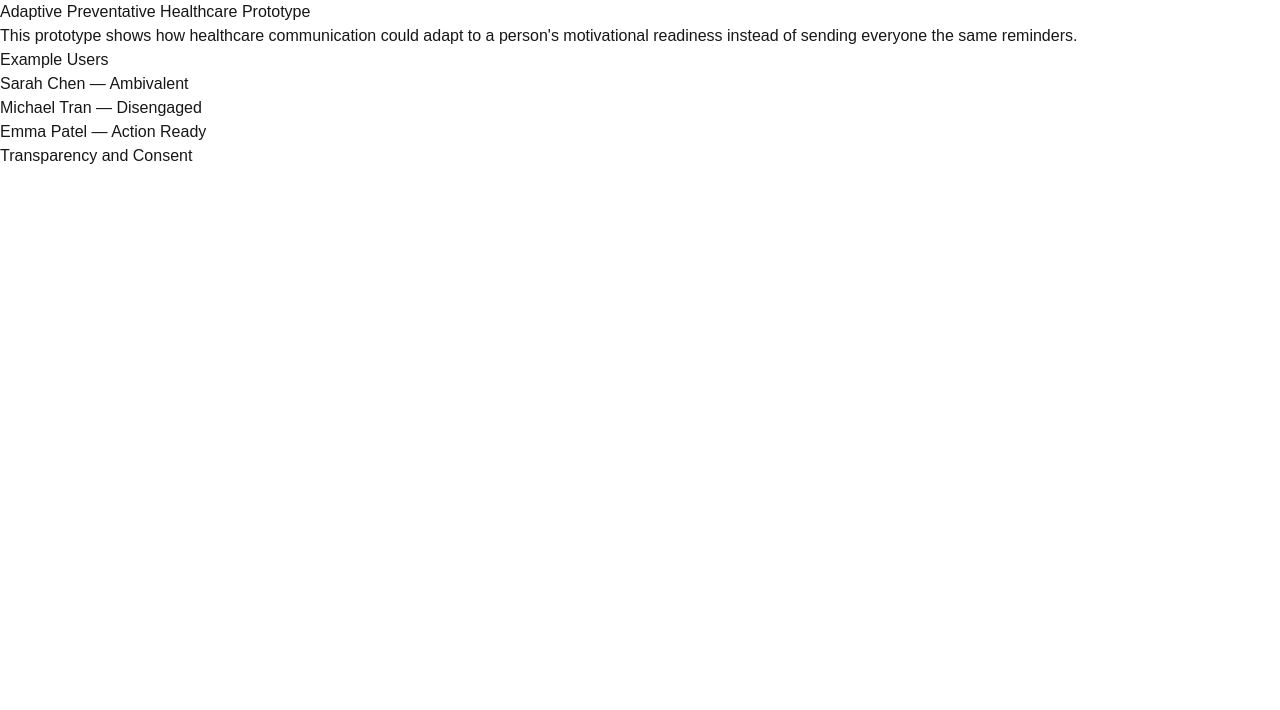
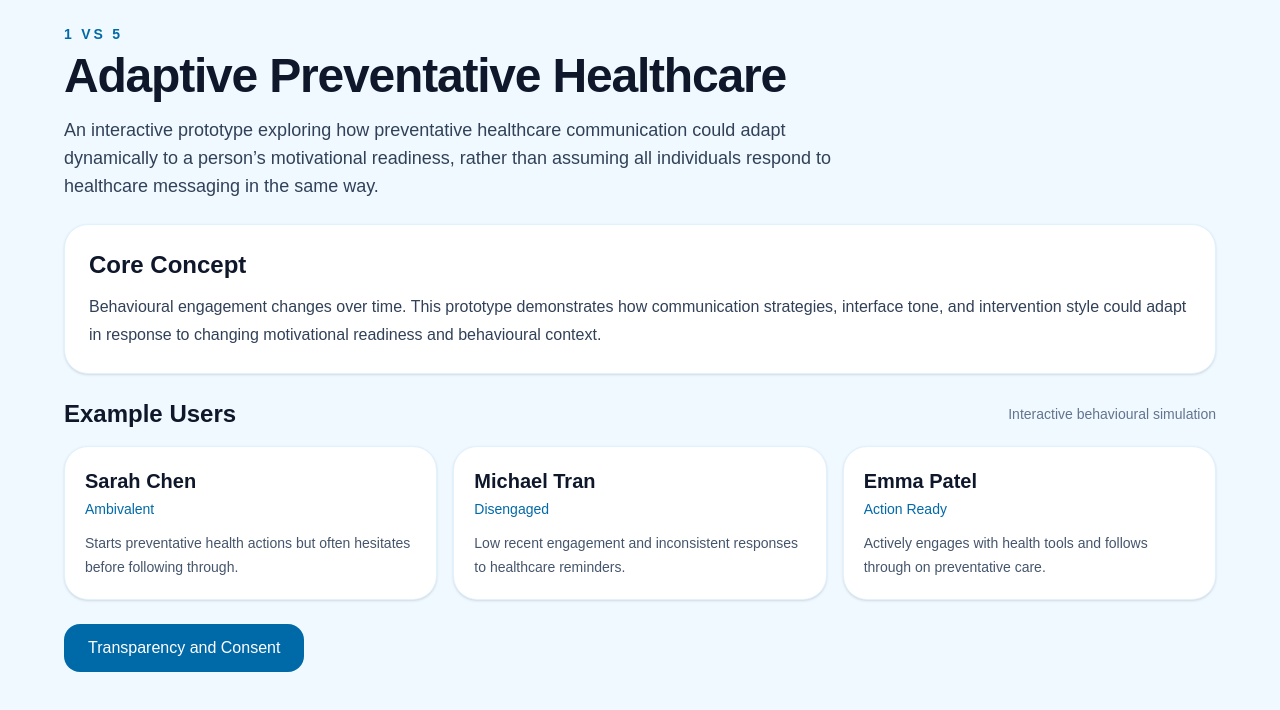
Before and after one commit to artbrammall/adaptive-healthcare-prototype, a Next.js app: page / in a window 1280 px wide. Shown: the top 710 px of the page. Built offline with nearby package versions, Linux system fonts and the light colour scheme.

Commit message:
Created initial homepage design

```diff
--- a/app/page.tsx
+++ b/app/page.tsx
@@ -1,29 +1,104 @@
 import Link from "next/link";
+
+const users = [
+  {
+    name: "Sarah Chen",
+    state: "Ambivalent",
+    description:
+      "Starts preventative health actions but often hesitates before following through.",
+    href: "/profile",
+  },
+  {
+    name: "Michael Tran",
+    state: "Disengaged",
+    description:
+      "Low recent engagement and inconsistent responses to healthcare reminders.",
+    href: "#",
+  },
+  {
+    name: "Emma Patel",
+    state: "Action Ready",
+    description:
+      "Actively engages with health tools and follows through on preventative care.",
+    href: "#",
+  },
+];
 
 export default function Home() {
   return (
-    <main>
-      <h1>Adaptive Preventative Healthcare Prototype</h1>
+    <main className="min-h-screen bg-sky-50 px-8 py-6 text-slate-900">
+      <section className="mx-auto max-w-6xl">
+        <p className="mb-2 text-sm font-semibold uppercase tracking-[0.2em] text-sky-700">
+          1 vs 5
+        </p>
 
-      <p>
-        This prototype shows how healthcare communication could adapt to a
-        person&apos;s motivational readiness instead of sending everyone the
-        same reminders.
-      </p>
+        <h1 className="mb-4 max-w-4xl text-5xl font-bold tracking-tight text-slate-900">
+          Adaptive Preventative Healthcare
+        </h1>
 
-      <h2>Example Users</h2>
+        <p className="mb-6 max-w-3xl text-lg leading-7 text-slate-700">
+          An interactive prototype exploring how preventative healthcare
+          communication could adapt dynamically to a person’s motivational
+          readiness, rather than assuming all individuals respond to healthcare
+          messaging in the same way.
+        </p>
 
-      <ul>
-        <li>
-          <Link href="/profile">Sarah Chen — Ambivalent</Link>
-        </li>
-        <li>Michael Tran — Disengaged</li>
-        <li>Emma Patel — Action Ready</li>
-      </ul>
+        <div className="mb-6 rounded-3xl border border-sky-100 bg-white p-6 shadow-sm">
+          <h2 className="mb-3 text-2xl font-semibold text-slate-900">
+            Core Concept
+          </h2>
 
-      <Link href="/transparency">
-        Transparency and Consent
-      </Link>
+          <p className="leading-7 text-slate-700">
+            Behavioural engagement changes over time. This prototype demonstrates
+            how communication strategies, interface tone, and intervention style
+            could adapt in response to changing motivational readiness and
+            behavioural context.
+          </p>
+        </div>
+
+        <div className="mb-4 flex items-center justify-between">
+          <h2 className="text-2xl font-semibold text-slate-900">
+            Example Users
+          </h2>
+
+          <p className="text-sm text-slate-500">
+            Interactive behavioural simulation
+          </p>
+        </div>
+
+        <div className="grid gap-4 md:grid-cols-3">
+          {users.map((user) => (
+            <Link
+              key={user.name}
+              href={user.href}
+              className="rounded-3xl border border-sky-100 bg-white p-5 shadow-sm transition duration-200 hover:-translate-y-1 hover:shadow-md"
+            >
+              <div className="mb-3">
+                <h3 className="text-xl font-semibold text-slate-900">
+                  {user.name}
+                </h3>
+
+                <p className="mt-1 text-sm font-medium text-sky-700">
+                  {user.state}
+                </p>
+              </div>
+
+              <p className="text-sm leading-6 text-slate-600">
+                {user.description}
+              </p>
+            </Link>
+          ))}
+        </div>
+
+        <div className="mt-6">
+          <Link
+            href="/transparency"
+            className="inline-flex items-center rounded-2xl bg-sky-700 px-6 py-3 font-medium text-white transition hover:bg-sky-800"
+          >
+            Transparency and Consent
+          </Link>
+        </div>
+      </section>
     </main>
   );
 }
--- a/app/transparency/page.tsx
+++ b/app/transparency/page.tsx
@@ -1,84 +1,26 @@
 import Link from "next/link";
 
-const users = [
-  {
-    name: "Sarah Chen",
-    state: "Ambivalent",
-    description: "Starts health actions but often hesitates before following through.",
-    href: "/profile",
-  },
-  {
-    name: "Michael Tran",
-    state: "Disengaged",
-    description: "Low recent engagement and often ignores preventative care reminders.",
-    href: "#",
-  },
-  {
-    name: "Emma Patel",
-    state: "Action Ready",
-    description: "Actively engages with health tools and is ready to take action.",
-    href: "#",
-  },
-];
+export default function TransparencyPage() {
+  return (
+    <main>
+      <h1>Transparency and Consent</h1>
 
-export default function Home() {
-  return (
-    <main className="min-h-screen bg-slate-50 px-8 py-12 text-slate-900">
-      <section className="mx-auto max-w-5xl">
-        <p className="mb-3 text-sm font-semibold uppercase tracking-wide text-blue-700">
-          Adaptive Preventative Healthcare
-        </p>
+      <p>
+        This page explains what behavioural signals the system uses, why they
+        are used, and how users can control or opt out of personalisation.
+      </p>
 
-        <h1 className="mb-6 text-4xl font-bold tracking-tight">
-          Personalised health communication based on motivational readiness
-        </h1>
+      <h2>Key Principles</h2>
 
-        <p className="mb-8 max-w-3xl text-lg leading-8 text-slate-700">
-          This prototype demonstrates how preventative healthcare communication
-          could adapt to a person&apos;s behavioural signals, instead of assuming
-          every user is equally ready to act.
-        </p>
+      <ul>
+        <li>Informed consent</li>
+        <li>Explainable personalisation</li>
+        <li>User control</li>
+        <li>No punishment for disengagement</li>
+        <li>No fear based messaging</li>
+      </ul>
 
-        <div className="mb-10 rounded-2xl border border-slate-200 bg-white p-6 shadow-sm">
-          <h2 className="mb-3 text-xl font-semibold">Core idea</h2>
-          <p className="text-slate-700">
-            The same healthcare issue should not be communicated identically to
-            every individual. Motivation changes, so the system response should
-            change too.
-          </p>
-        </div>
-
-        <h2 className="mb-4 text-2xl font-semibold">Example users</h2>
-
-        <div className="grid gap-4 md:grid-cols-3">
-          {users.map((user) => (
-            <Link
-              key={user.name}
-              href={user.href}
-              className="rounded-2xl border border-slate-200 bg-white p-6 shadow-sm transition hover:-translate-y-1 hover:shadow-md"
-            >
-              <h3 className="mb-2 text-xl font-semibold">{user.name}</h3>
-
-              <p className="mb-4 text-sm font-medium text-blue-700">
-                {user.state}
-              </p>
-
-              <p className="text-sm leading-6 text-slate-600">
-                {user.description}
-              </p>
-            </Link>
-          ))}
-        </div>
-
-        <div className="mt-10">
-          <Link
-            href="/transparency"
-            className="inline-block rounded-xl bg-slate-900 px-5 py-3 font-medium text-white hover:bg-slate-700"
-          >
-            View transparency and consent
-          </Link>
-        </div>
-      </section>
+      <Link href="/">Back to Home</Link>
     </main>
   );
 }
```
